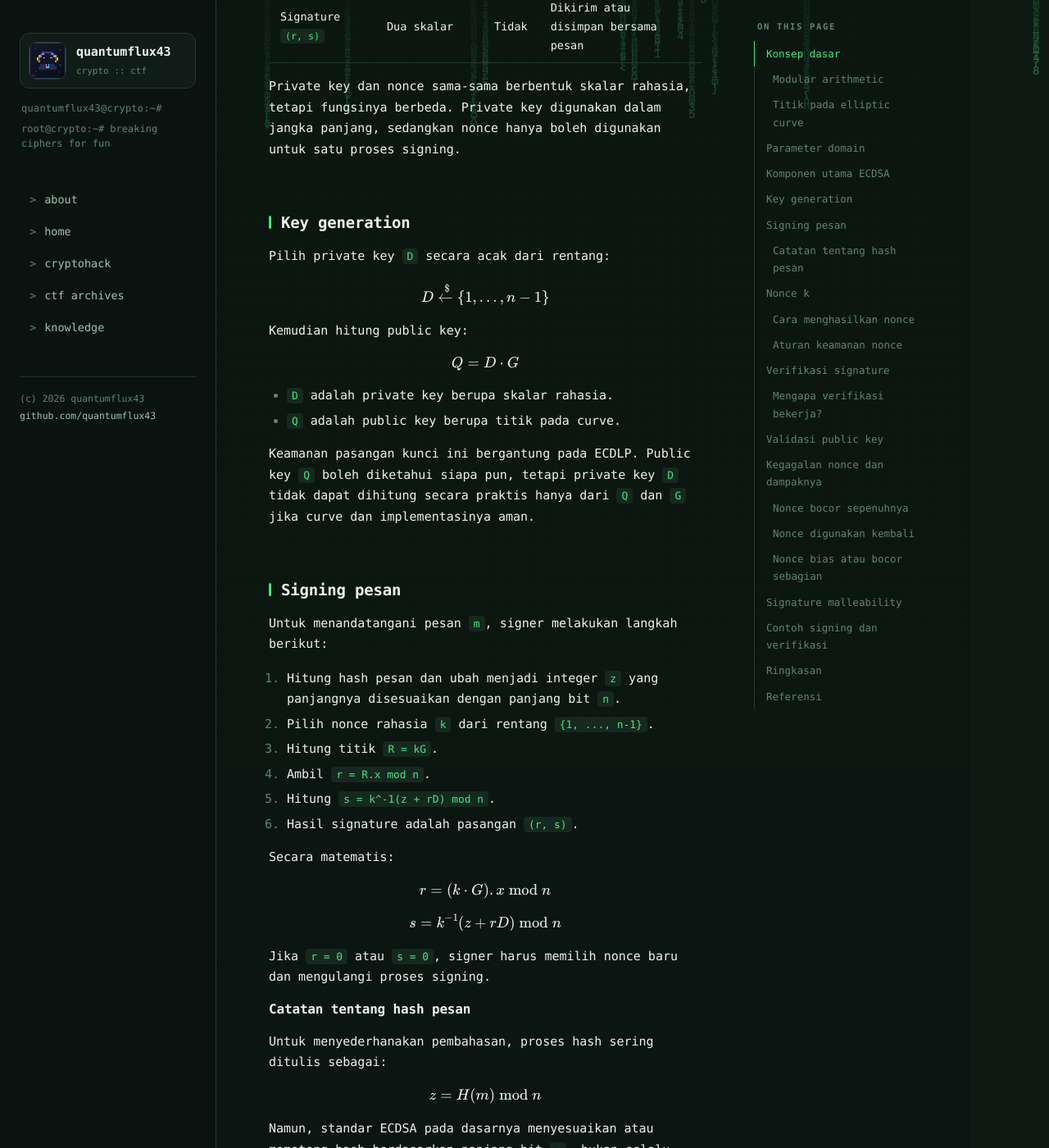
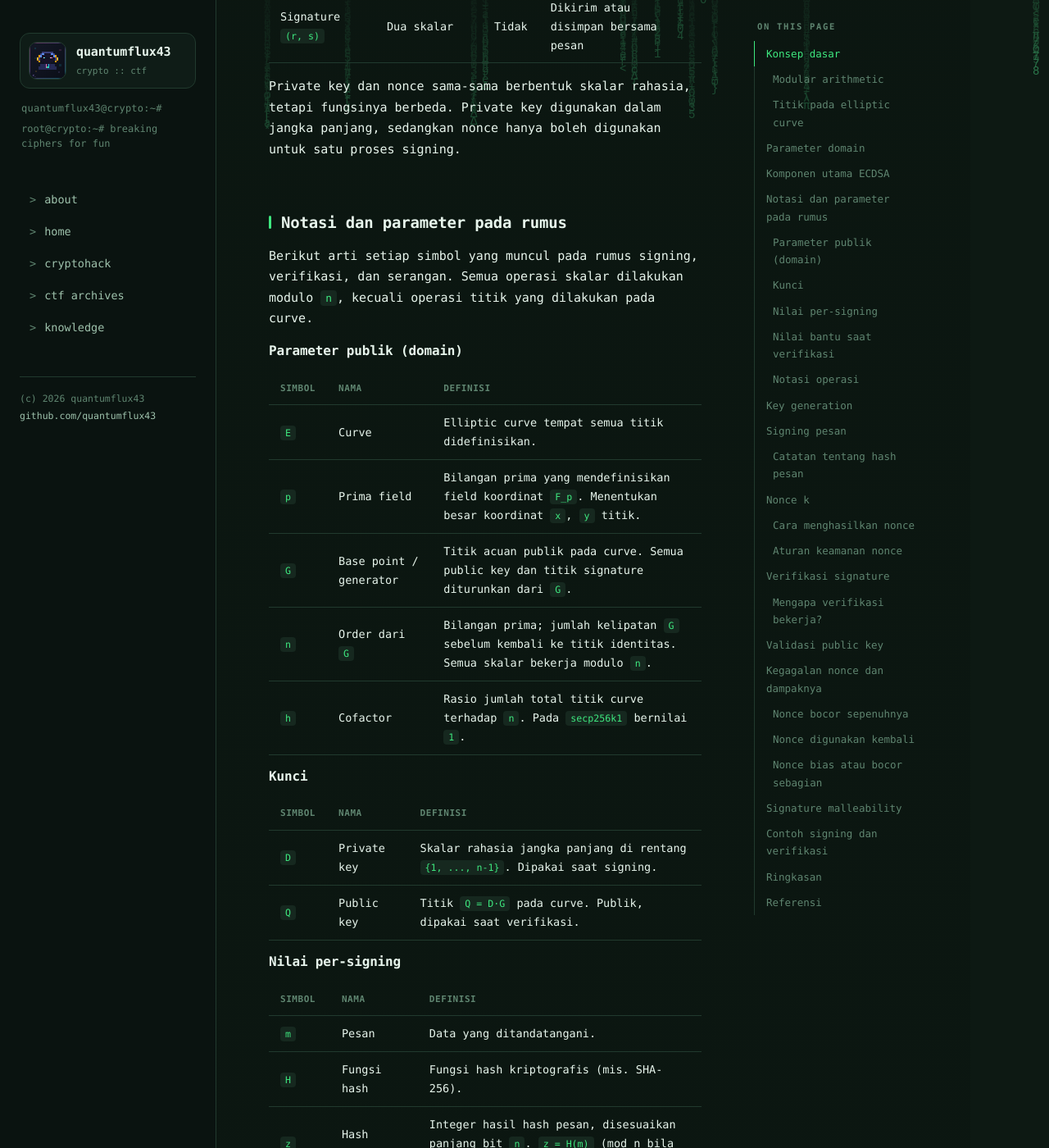
Before and after one commit to QuantumFlux43/quantumflux43.github.io, a Jekyll site: the page built from _posts/2026-08-23-dasar-ecdsa.md, in a window 1280 px wide and 1400 px high, scrolled down 2638 px. Shown: the whole window at 82% size. Built offline with Jekyll 4.4.1, drawn with Linux system fonts in a browser that asks for light colours; some of the changed text lies outside the part shown.

Commit message:
knowledge: tabel notasi & definisi parameter rumus ECDSA

```diff
--- a/_posts/2026-08-23-dasar-ecdsa.md
+++ b/_posts/2026-08-23-dasar-ecdsa.md
@@ -74,6 +74,59 @@ Semua pihak harus menggunakan parameter domain yang sama agar proses signing dan
 | Signature `(r, s)` | Dua skalar | Tidak | Dikirim atau disimpan bersama pesan |
 
 Private key dan nonce sama-sama berbentuk skalar rahasia, tetapi fungsinya berbeda. Private key digunakan dalam jangka panjang, sedangkan nonce hanya boleh digunakan untuk satu proses signing.
+
+## Notasi dan parameter pada rumus
+
+Berikut arti setiap simbol yang muncul pada rumus signing, verifikasi, dan serangan. Semua operasi skalar dilakukan modulo `n`, kecuali operasi titik yang dilakukan pada curve.
+
+### Parameter publik (domain)
+
+| Simbol | Nama | Definisi |
+|---|---|---|
+| `E` | Curve | Elliptic curve tempat semua titik didefinisikan. |
+| `p` | Prima field | Bilangan prima yang mendefinisikan field koordinat `F_p`. Menentukan besar koordinat `x`, `y` titik. |
+| `G` | Base point / generator | Titik acuan publik pada curve. Semua public key dan titik signature diturunkan dari `G`. |
+| `n` | Order dari `G` | Bilangan prima; jumlah kelipatan `G` sebelum kembali ke titik identitas. Semua skalar bekerja modulo `n`. |
+| `h` | Cofactor | Rasio jumlah total titik curve terhadap `n`. Pada `secp256k1` bernilai `1`. |
+
+### Kunci
+
+| Simbol | Nama | Definisi |
+|---|---|---|
+| `D` | Private key | Skalar rahasia jangka panjang di rentang `{1, ..., n-1}`. Dipakai saat signing. |
+| `Q` | Public key | Titik `Q = D·G` pada curve. Publik, dipakai saat verifikasi. |
+
+### Nilai per-signing
+
+| Simbol | Nama | Definisi |
+|---|---|---|
+| `m` | Pesan | Data yang ditandatangani. |
+| `H` | Fungsi hash | Fungsi hash kriptografis (mis. SHA-256). |
+| `z` | Hash pesan | Integer hasil hash pesan, disesuaikan panjang bit `n`. `z = H(m)` (mod n bila perlu). |
+| `k` | Nonce | Skalar rahasia acak, **baru tiap signing**, di rentang `{1, ..., n-1}`. Menyamarkan `D`. |
+| `R` | Titik nonce | Titik `R = k·G`. Tidak dikirim; hanya koordinat `x`-nya dipakai. |
+| `r` | Komponen r | `r = R.x mod n`. Bagian pertama signature. |
+| `s` | Komponen s | `s = k⁻¹(z + rD) mod n`. Bagian kedua signature. |
+| `(r, s)` | Signature | Pasangan skalar hasil signing, dikirim bersama pesan. |
+
+### Nilai bantu saat verifikasi
+
+| Simbol | Nama | Definisi |
+|---|---|---|
+| `w` | Invers s | `w = s⁻¹ mod n`. |
+| `u₁` | Skalar 1 | `u₁ = z·w mod n`. Pengali untuk `G`. |
+| `u₂` | Skalar 2 | `u₂ = r·w mod n`. Pengali untuk `Q`. |
+| `P` | Titik hasil | `P = u₁·G + u₂·Q`. Jika signature valid, `P = R`, sehingga `P.x mod n = r`. |
+
+### Notasi operasi
+
+| Notasi | Arti |
+|---|---|
+| `a·G` atau `aG` | Scalar multiplication: titik `G` dijumlahkan `a` kali pada curve. |
+| `T.x` | Koordinat `x` dari titik `T`. |
+| `a⁻¹ mod n` | Invers modular: nilai `b` dengan `a·b ≡ 1 (mod n)`. |
+| `x mod n` | Sisa pembagian `x` oleh `n` (hasil di `{0, ..., n-1}`). |
+| `x ← $ S` | `x` dipilih acak uniform dari himpunan `S`. |
 
 ## Key generation
 
```
